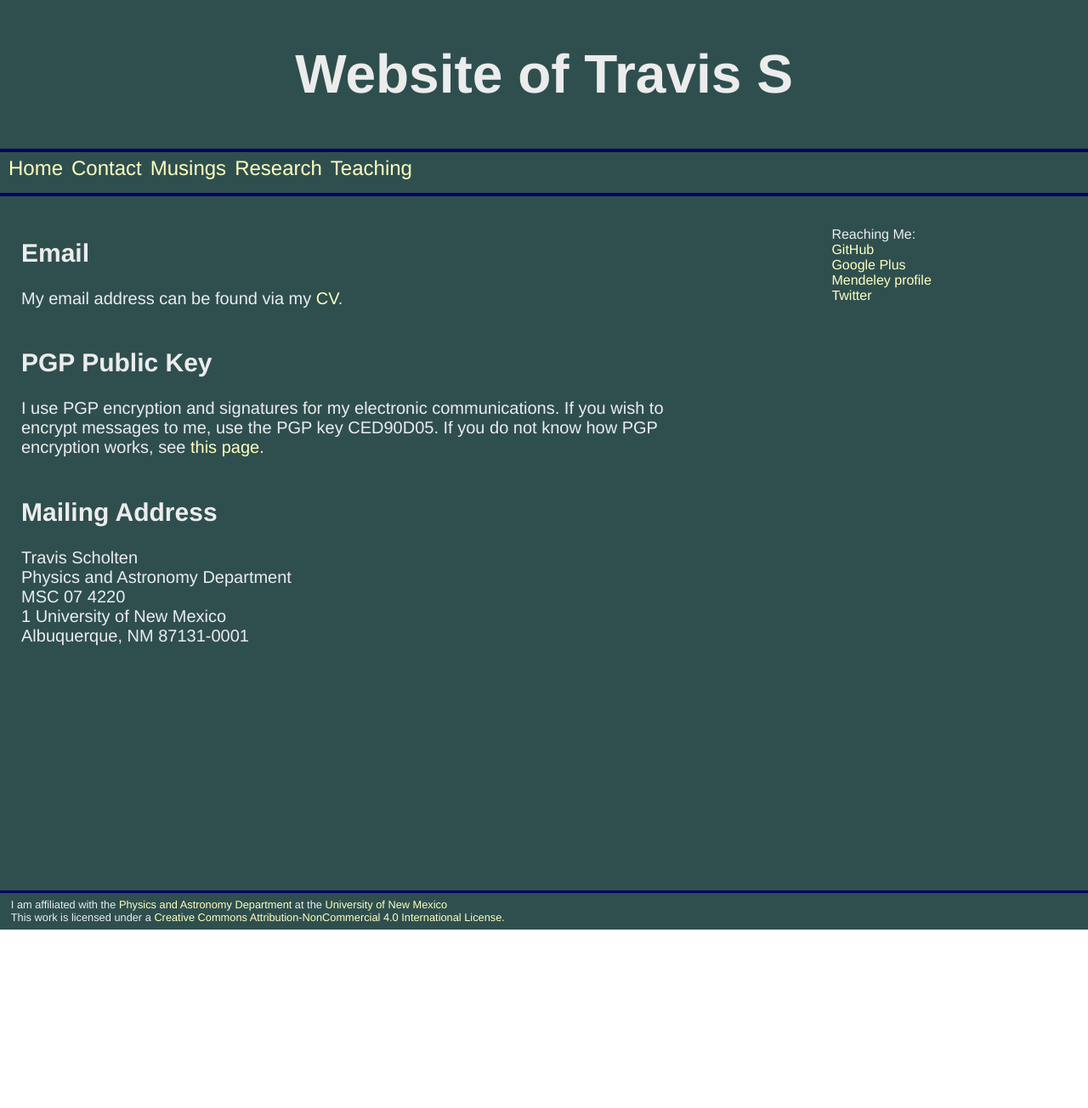
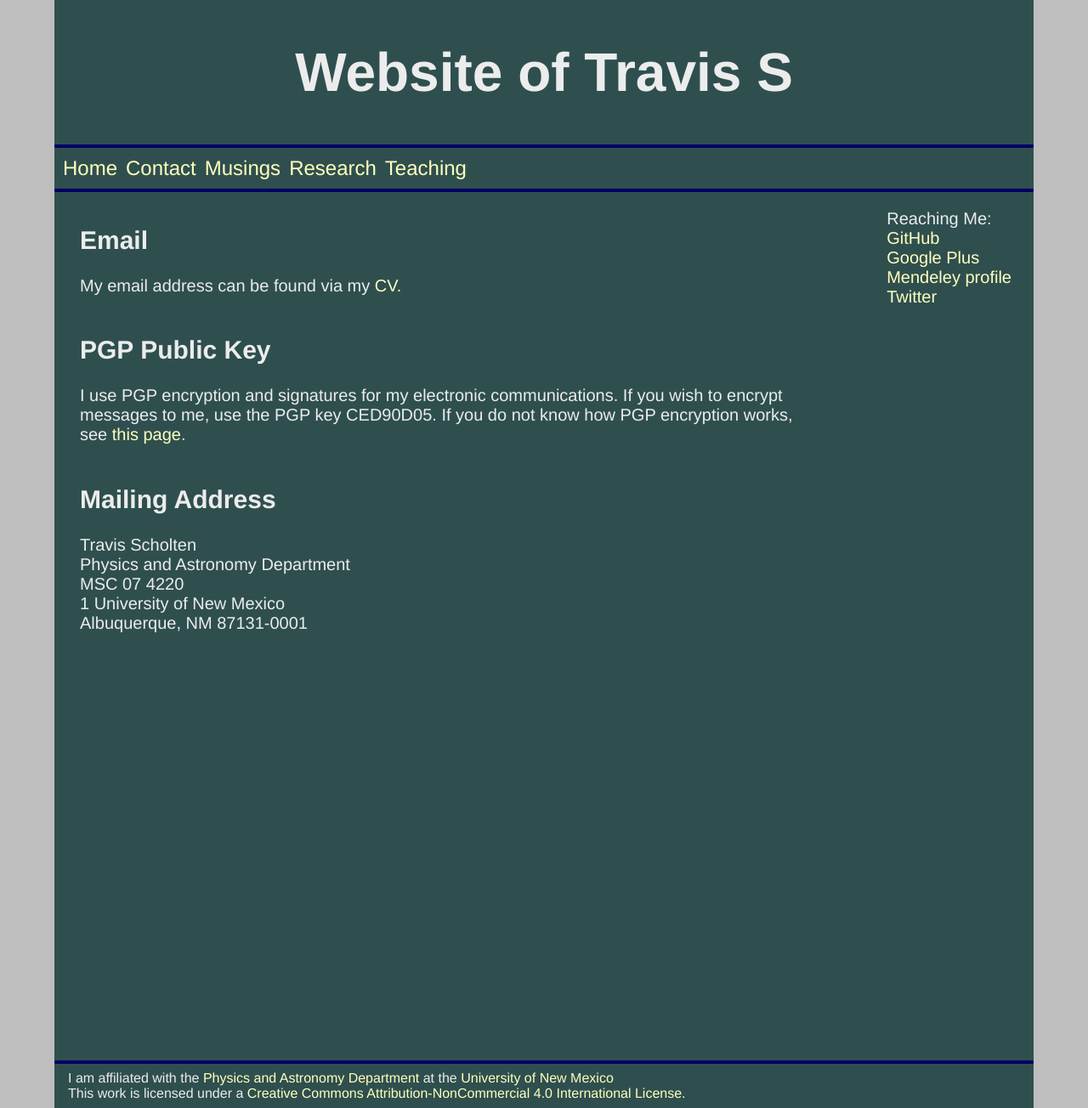
Before and after one commit to jarthurgross/Travis-S.github.io, a Jekyll site: the page built from contact.html, in a window 1280 px wide. Shown: the whole page at 85% size. Built offline with Jekyll 4.4.1, drawn with Linux system fonts in a browser that asks for light colours; Markdown is read by kramdown in place of the engine named in the settings; before the commit the page ends 1094 px from its top, so only the background shows below that.

Commit message:
Minor changes to content on the site pages.

```diff
--- a/contact.html
+++ b/contact.html
@@ -6,11 +6,11 @@
 <h1>Email</h1>
 My email address can be found via my <a href="CV.pdf" target="_blank">CV</a>.</br></br>
 <h1>PGP Public Key</h1>
-I use PGP encryption and signatures for my electronic communications. If you wish to encrypt messages to me, use the PGP key CED90D05. If you do not know how PGP encryption works, see <a href="http://www.pgpi.org/doc/pgpintro/" target="_blank">this page</a>.</br></br>
+I use PGP encryption and signatures for my electronic communications. If you wish to encrypt messages to me, use the PGP key CED90D05. If you do not know how PGP encryption works, see <a href="http://www.pgpi.org/doc/pgpintro/" target="_blank">this page</a>.<br/><br/>
 <h1>Mailing Address</h1>
 Travis Scholten</br>
-Physics and Astronomy Department</br>
-MSC 07 4220</br>
-1 University of New Mexico</br>
-Albuquerque, NM 87131-0001 </br></br>
+Physics and Astronomy Department<br/>
+MSC 07 4220<br/>
+1 University of New Mexico<br/>
+Albuquerque, NM 87131-0001 <br/><br/>
 </section>
--- a/index.html
+++ b/index.html
@@ -3,12 +3,11 @@
 title: Home
 ---
 <section class="content">
-<p>
 Welcome to my home page. Frankly, what one is suppose to put on a personal/academic website such as this is beyond me. Also, most websites I visit for other academics do tend to be a bit bland (it's the truth!), so I endeavor to put some kind of creative effort into mine.
-<br><br>
+<br/><br/>
 The point of this page, I suppose, is to serve as a central front from which my online identity can be managed. Hence the links to other online profiles in the side bar. <br/><br/>
 In the process of setting up this site, I have been learning how to write HTML and CSS code, as well as how to use Jekyll to actually do the site building. (Turns out "blogging like a hacker" is easier than I thought!)
 <br/><br/>
 Should you wish to provide feedback on my page, see my <a href="CV.pdf" target="_blank">CV</a> for contact info. Or use the navigation bar.
-<br/><br/></p>
+<br/><br/>
 </section>
--- a/master.css
+++ b/master.css
@@ -9,19 +9,20 @@
 	padding: 0;
 }
 
+body {background-color:#bebebe;}
 /*Properties of the various div containers*/
 #wrapper {
 	width:100%;
-	height:100%;
-	background-color:  #2F4F4F;
+	min-height:100%;
+	background-color: #bebebe;
 }
 
 #banner {
 	background-color: #2F4F4F;
-	font: normal 2em veranda, helvetica-neue, helvetica, arial, sans-serif;
+	font: 2em veranda, helvetica-neue, helvetica, arial, sans-serif;
 	color: #ececec;
 	text-align: center;
-	padding: 7.5px 5px 7.5px 5px;
+	padding: 5px 5px 5px 5px;
 	/*border: 1em solid black;*/
 	}
 
@@ -47,7 +48,7 @@
 nav li a{
 	float: left;
 	margin-left: 10px;
-	margin-top: 5px;
+	margin-top: 10px;
 }
 
 ul {
@@ -68,10 +69,10 @@
 	text-decoration:underline
 }
 
-/*The main width should be set to 100% minus the border width*/
+/*The main width should be set to 100% minus the width of the two sidebars*/
 #main {
 	float:left;
-	width: 100%;
+	width: 90%;
 	background-color:   #2F4F4F;
 	/*border: 1em solid maroon;*/
 }
@@ -81,35 +82,43 @@
   for the side div*/
 #content {
 	float:left;
-	width:60%;
+	text-align:left;
+	width:75%;
 	font: 1.25em veranda, helvetica-neue, helvetica, arial, sans-serif;
 	color: #ececec;
-	border: 1.25em solid #2F4F4F;
+	padding-left: 30px;
+	padding-top: 15px;
 	background-color: #2F4F4F;
 }
 
 #sideright {
 	text-align: left;
 	float: right;
-	width: 22%;
-	border: 1.25em solid #2F4F4F;
+	width: 15%;
+	padding-left: 10px;
 	background-color:  #2F4F4F;
-	font: 1em veranda, helvetica-neue, helvetica, arial, sans-serif;
+	font: 1.25em veranda, helvetica-neue, helvetica, arial, sans-serif;
 	color: #ececec;
+}
+
+.side {
+	float: left;
+	width: 5%;
+	height:.5em;
+	background-color: #bebebe;
 }
 
 #push {
 	clear: left;
-	height:15em;
-	background-color: #2F4F4F;
-	/*border: 1em solid #69b;*/
+	height:30em;
+	background-color:  #2F4F4F;
 }
 
 
 #footer {
 	border-top: .25em solid #000066;
 	background-color: #2F4F4F;
-	font: .8em veranda, helvetica-neue, helvetica, arial, san-serif;
+	font: 1em veranda, helvetica-neue, helvetica, arial, san-serif;
 	color: #ececec;
 	padding-left: 1em;
 	padding-top: .5em;
--- a/musings.html
+++ b/musings.html
@@ -3,12 +3,11 @@
 title: Musings
 ---
 <section class="content">
-<p>
 As part of my undergraduate experience at Caltech, I did some <a href="http://caltech.typepad.com/caltech_as_it_happens/strong-minds-healthy-bodies/" target="_blank">blogging</a> for the Admissions office. So perhaps there is still some part of me which wishes to improve my writing and communications skills. If anything, I am more apt to post content on my Google Plus <a href="http://www.google.com/+TScholten" target="_blank">Profile</a>.<br /><br />
+
 During the first few years at Caltech, I wrote quite a bit of poetry. I have made a couple of collections available online. They are entitled <a href="https://app.box.com/s/c87krb40j0mlqirykpa6" target="blank">A Long Walk</a> and <a href="https://app.box.com/s/tctkl613kvn42uc9givp" target="blank">Summer Musings</a>.<br/><br/>
 
 September 3, 2013 - <a href="http://www.unm.edu/~tscholten/ftg.pdf" target="blank">Failure to Govern</a>
-<br><br>
-</p>
+<br/><br/>
 
 </section>
--- a/research.html
+++ b/research.html
@@ -3,10 +3,12 @@
 title: Home
 ---
 <section class="content">
-<p>
 Currently, I have been thinking alot on problems regarding quantum information and computation. In fact, I think this subject is probably the only one I have given any consideration to whatsoever, although finance and economics do need to be mentioned.
 <br/><br/>
+
 As of late, I have come to the viewpoint that an essential part of physics is to understand the idea of <em>distinguishability</em> of physical systems, and how this idea impacts what we can and should say about our knowledge of a physical system. A colloquial version of this idea is the phrase "If it smells like a rat, looks like a rat, it must be a...rat!". <br/><br/>
+
 Additionally, John Wheeler's famous saying "The it from the bit" has struck a cord in my thought processes. Can we really use information theory (classical and quantum) to say something meaningful about the physical world around us? Or are we playing with a 'chicken and egg' type problem here?<br /><br />
-Outside of physics, I have taken a keen interest in monetary theory and policy. It is absurd to me that I can go to my bank and use its services all the while not knowning what is going on 'behind the curtain'. So I would like to learn more. <br /><br /></p>
+
+Outside of physics, I have taken a keen interest in monetary theory and policy. It is absurd to me that I can go to my bank and use its services all the while not knowning what is going on 'behind the curtain'. So I would like to learn more. <br /><br />
 </section>
--- a/teaching.html
+++ b/teaching.html
@@ -1,11 +1,10 @@
 ---
 layout: default
-title: Courses
+title: Teaching
 ---
 <section class="content">
-<p>
 Below is a list of courses I have taught. Should you require more
-information about the labs, visit the <a href="http://physics.unm.edu/Regener/Lab/" target="_blank">PandA labs website</a>.<br /><br />
+information about the labs, visit the labs <a href="http://physics.unm.edu/Regener/Lab/" target="_blank">website</a>.<br /><br />
 <!-- FALL 2013 -->
 <em>Fall 2013</em>:
 Physics 503 - <a href="http://info.phys.unm.edu/~caves/courses/phys503-f13/info.html" target="_blank"> Graduate Classical Mechanics</a><br />
@@ -17,7 +16,6 @@
 <em>Spring 2013</em>:
 Ph 160L - <a href="https://app.box.com/s/tr2ztqjjpgki43lkcr1m" target="_blank">Syllabus</a>
 Ph 102L - <a href="https://app.box.com/s/g2b2nrhhkomeraz6jyb0" target="_blank">Syllabus</a>
-</p>
 
 
 </section>
```
